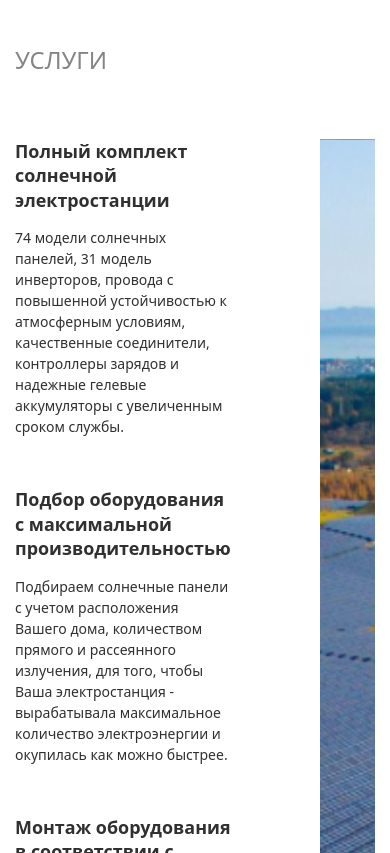
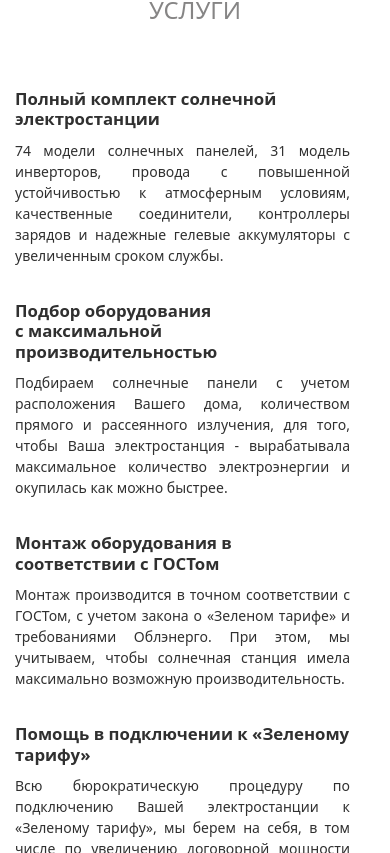
Before and after one commit to MariiaUdovytska/React-Solar, a React (Create React App) app in the folder react-solar/: page / in a window 390 px wide. Shown: the part 951-1804 px from the top of the page. Built offline with nearby package versions, Linux system fonts and the light colour scheme.

Commit message:
add media for component Services

```diff
--- a/react-solar/src/Services.js
+++ b/react-solar/src/Services.js
@@ -27,7 +27,7 @@ class Services extends React.Component {
 								</div>
 								<div className='services-body-left-info-block'>
 									<h2>Помощь в подключении к «Зеленому тарифу»</h2>
-									<p>Всю бюрократическую процедуру по подключению Вашей электростанции к «Зеленому тарифу», мы берем на себя, в том числе по увеличению договорной мощности вашего дома. При заказе солнечной электростанции эта услуга абсолютно бесплатна.</p>
+									<p>Всю бюрократическую процедуру по подключению Вашей электростанции к «Зеленому тарифу», мы берем на себя, в том числе по увеличению договорной мощности вашего дома. При заказе солнечной электростанции эта услуга бесплатна.</p>
 								</div>
 							</div>
 						</div>
--- a/react-solar/src/css/services.css
+++ b/react-solar/src/css/services.css
@@ -51,3 +51,42 @@
 	height: 100%;
 	width: 100%;
 }
+@media (max-width: 1082px) {
+	.services-body-left{
+		padding-right: 39px;
+	}
+
+}
+@media (max-width: 965px) {
+	.services-body-left{
+		padding-right: 25px;
+	}
+	.services-body-left-info-block h2{
+		font-size: 1.2rem;
+		line-height: 20.52px;
+		margin-bottom: 10px;
+	}
+	.services-body-left-info-block p{
+		font-size: 1rem;
+		color: #303030;
+		margin-bottom: 35px;
+	}
+	.services-body-left-info div:last-child p{
+		margin-bottom: 0px;
+	}
+}
+@media (max-width: 909px){
+	.services-body{
+		margin-top: 100px;
+		margin-bottom: 46px;
+	}
+	.services-body-right{
+		display: none;
+	}
+	.services-body-left-info-block p{
+		text-align: justify;
+	}
+	.services-body-title{
+		text-align: center;
+	}
+}
--- a/react-solar/src/css/splashScreen.css
+++ b/react-solar/src/css/splashScreen.css
@@ -89,6 +89,7 @@
 		font-size: 1.4rem;
 	}
 }
+
 @media (max-height:683px){
 	.splashScreen__body-up{
 		margin-top: 8%;
```
